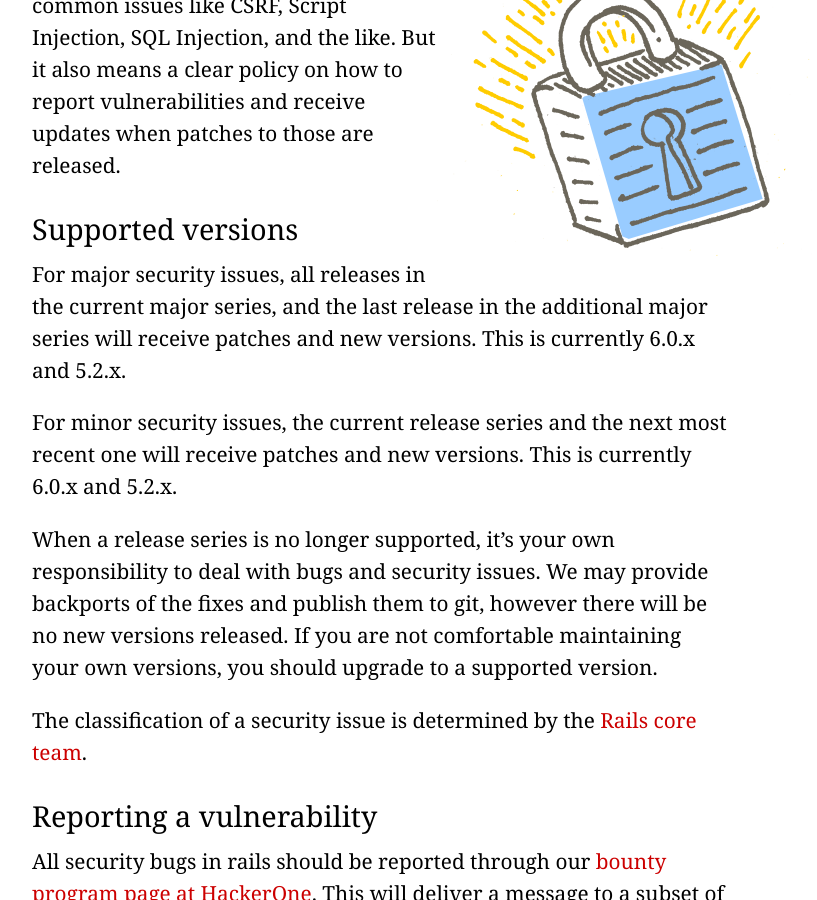
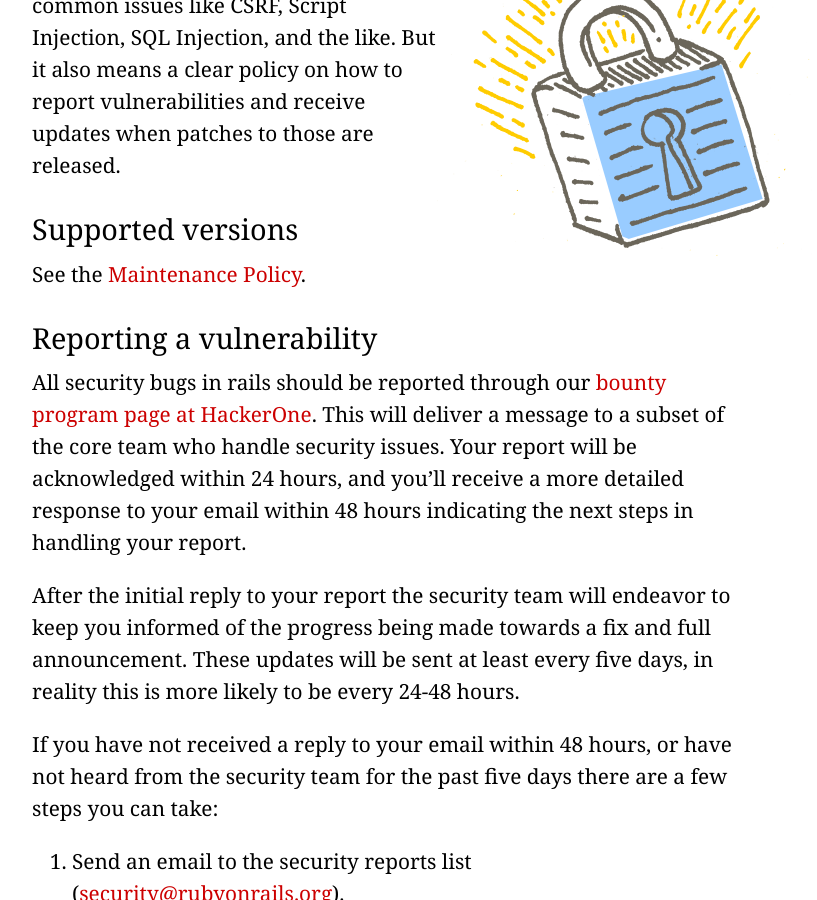
Before and after one commit to rails/homepage, a Jekyll site: the page built from security.html, in a window 1280 px wide and 900 px high, scrolled down 276 px. Shown: the whole window, without its empty margins (258-1075 px from the left). Built offline with Jekyll 4.4.1, drawn with Linux system fonts in a browser that asks for light colours.

Commit message:
link from the Security Policy to the Maintenance Policy
The latter contains more details about the versioning, as well as information about the Severe Security Issues category. Moreover, this deduplicates versioning information between the two pages.

```diff
--- a/security.html
+++ b/security.html
@@ -16,14 +16,7 @@
 
       <h2>Supported versions</h2>
 
-      <p>For major security issues, all releases in the current major series, and the last release in the additional major series will receive patches and new versions. This is currently 6.0.x and 5.2.x.</p>
-
-      <p>For minor security issues, the current release series and the next most recent one will receive patches and new versions. This is currently 6.0.x and 5.2.x.</p>
-
-      <p>When a release series is no longer supported, it’s your own responsibility to deal with bugs and security issues. We may provide backports of the fixes and publish them to git, however there will be no new versions released. If you are not comfortable maintaining your own versions, you should upgrade to a supported version.</p>
-
-      <p>The classification of a security issue is determined by the <a href="/community#core">Rails core team</a>.</p>
-
+      <p>See the <a href="https://guides.rubyonrails.org/maintenance_policy.html#security-issues">Maintenance Policy</a>.</p>
 
       <h2>Reporting a vulnerability</h2>
 
```
